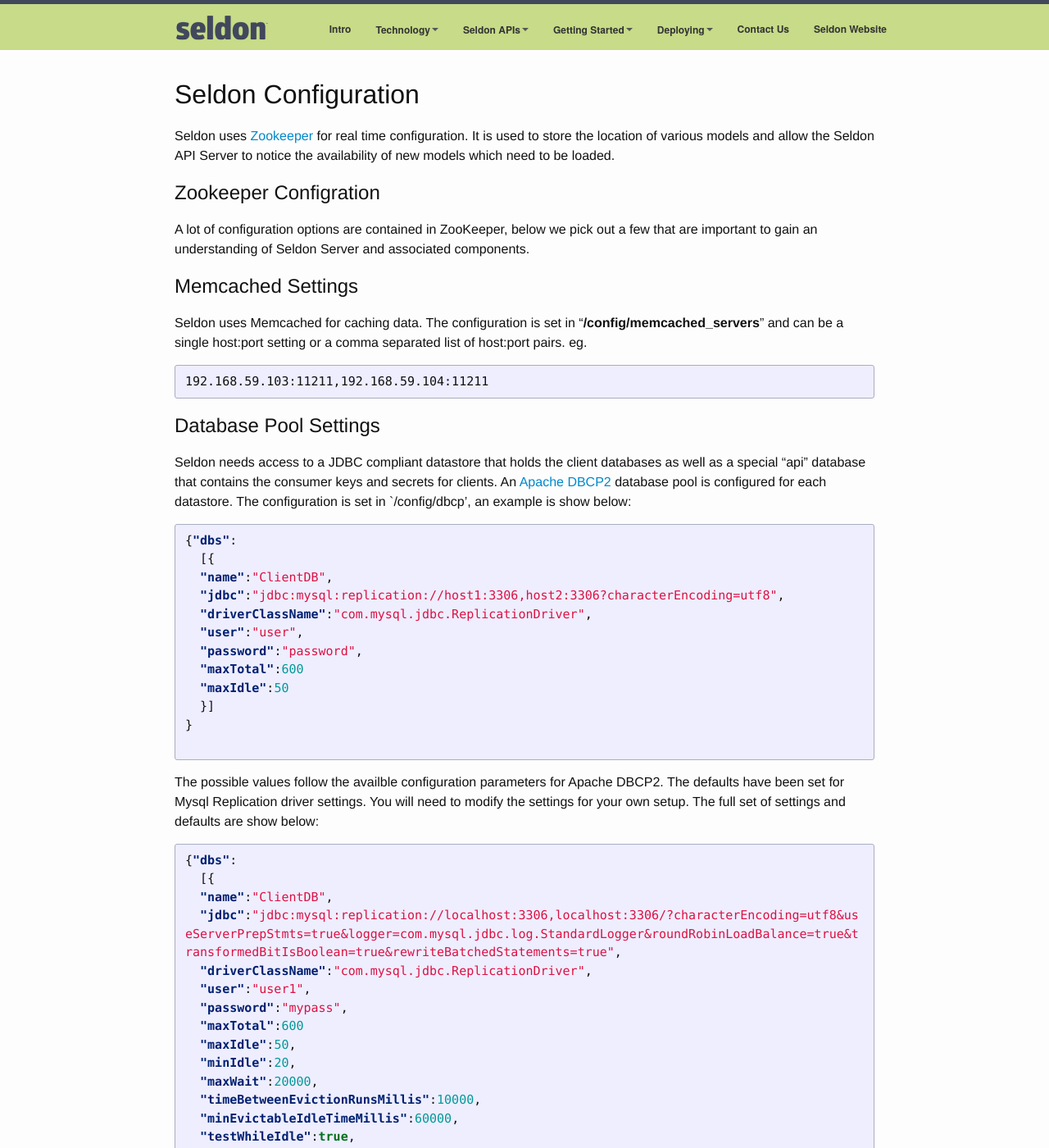
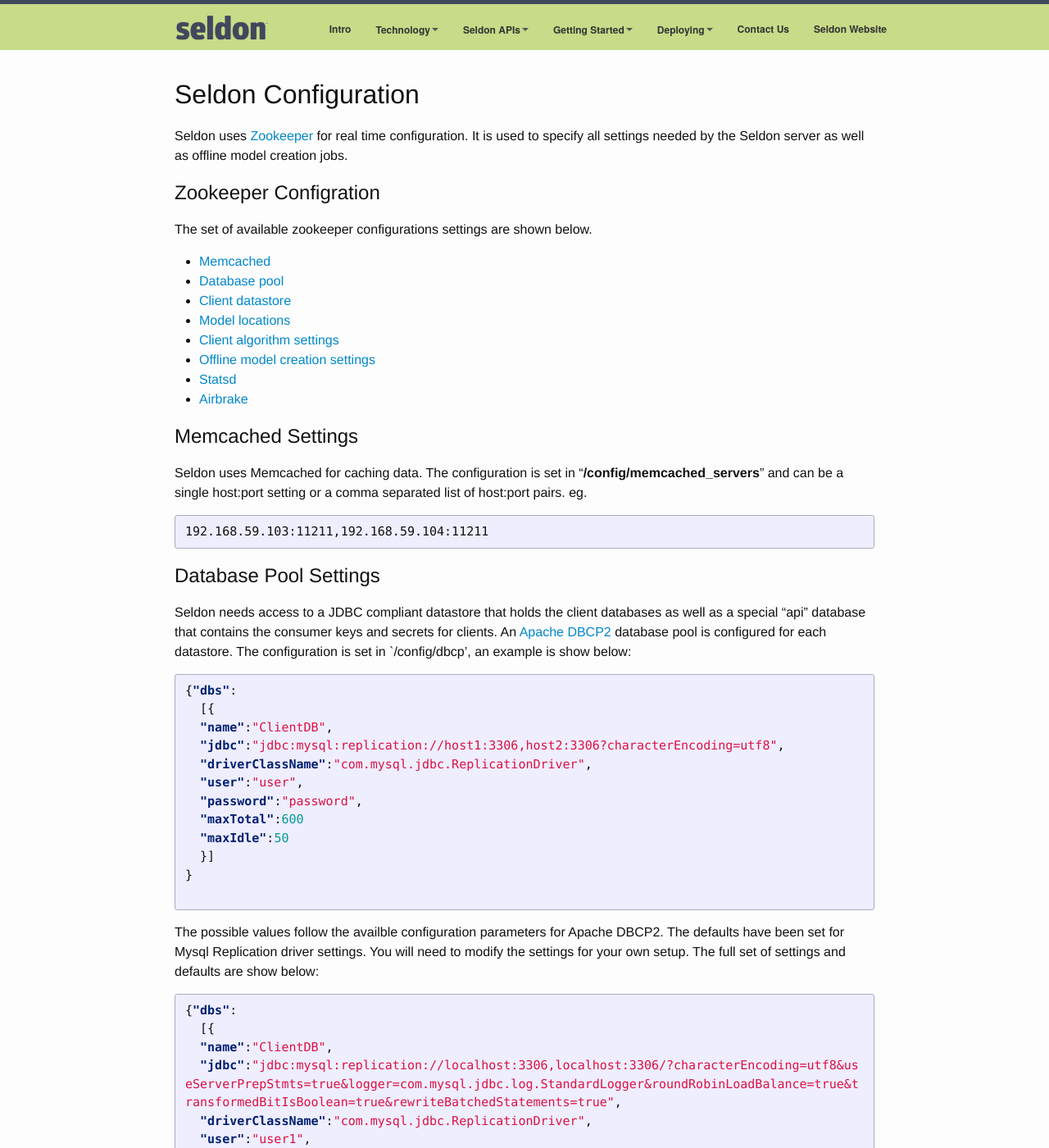
Before and after one commit to SeldonIO/seldonio.github.com, a Jekyll site: the page built from configuration.md, in a window 1280 px wide and 1400 px high. Shown: the whole window at 82% size. Built offline with Jekyll 4.4.1, drawn with Linux system fonts in a browser that asks for light colours; some of the changed text lies outside the part shown.

Commit message:
updates to configuration page

```diff
--- a/configuration.md
+++ b/configuration.md
@@ -5,11 +5,20 @@ title: Seldon Configuration
 
 # Seldon Configuration
 
-Seldon uses [Zookeeper](http://zookeeper.apache.org/) for real time configuration. It is used to store the location of various models and allow the Seldon API Server to notice the availability of new models which need to be loaded.
+Seldon uses [Zookeeper](http://zookeeper.apache.org/) for real time configuration. It is used to specify all settings needed by the Seldon server as well as offline model creation jobs.
 
 ## Zookeeper Configration
 
-A lot of configuration options are contained in ZooKeeper, below we pick out a few that are important to gain an understanding of Seldon Server and associated components.
+The set of available zookeeper configurations settings are shown below.
+
+ * [Memcached](#memcached)
+ * [Database pool](#dbcp)
+ * [Client datastore](#client)
+ * [Model locations](#models)
+ * [Client algorithm settings](#algorithms)
+ * [Offline model creation settings](#offline)
+ * [Statsd](#statsd)
+ * [Airbrake](#airbrake)
 
 ### Memcached Settings<a name="memcached"></a>
 Seldon uses Memcached for caching data. The configuration is set in "**/config/memcached_servers**" and can be a single host:port setting or a comma separated list of host:port pairs.
@@ -46,7 +55,7 @@ The possible values follow the availble configuration parameters for Apache DBCP
   "driverClassName":"com.mysql.jdbc.ReplicationDriver",
   "user":"user1",
   "password":"mypass",
-  "maxTotal":600
+  "maxTotal":600,
   "maxIdle":50,
   "minIdle":20,
   "maxWait":20000,
@@ -71,7 +80,7 @@ Each client needs to connect to a datastore which holds the Seldon database for
  /all_clients/client1  => "ClientDB"
 {% endhighlight %}
 
-### Model location
+### Model location<a name="models"></a>
 
 Zookeeper is presently used to specify the algorithms that are active for a client along with the location of the model files. The Seldon API server will watch certain nodes in Zookeeper so it can be immediately informed of changes. Algorithms activated within the API server create watches on a core node `/config/<alg_name>`, e.g. `/config/mf` (for matrix factorization). This node will have a comma separated list of clients who are running the algorithm for example:
 
@@ -124,7 +133,7 @@ For a client specific algorithm strategy add to
 
  the strategy to use for this client.
 
-### Model Creation<a name="models"></a>
+### Model Creation<a name="offline"></a>
 
  * /all_clients/[clientname]/offline/[model]
 
@@ -143,7 +152,7 @@ This is **optional** and can be used for gathering stats. The server will check
 {% endhighlight %}
 
 ### Airbrake Settings<a name="airbrake"></a>
-This is **optional** and can be used for sending server exception details to the Airbrake service. The server will check the setting **/config/airbrake** and only setup Airbrake usage if it exists. The setting is a json object. eg.
+This is **optional** and can be used for sending server exception details to the [Airbrake service](https://airbrake.io/). The server will check the setting **/config/airbrake** and only setup Airbrake usage if it exists. The setting is a json object. eg.
 
 {% highlight json %}
 {
```
